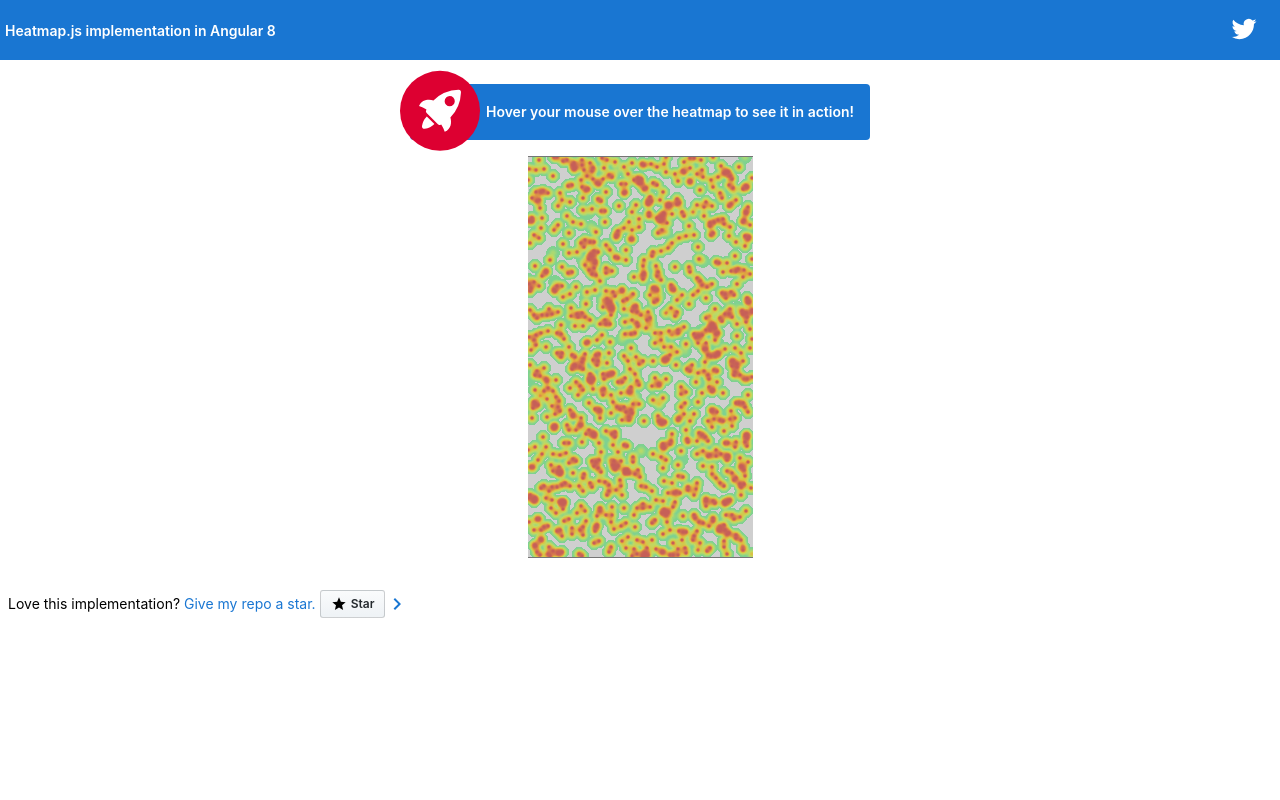
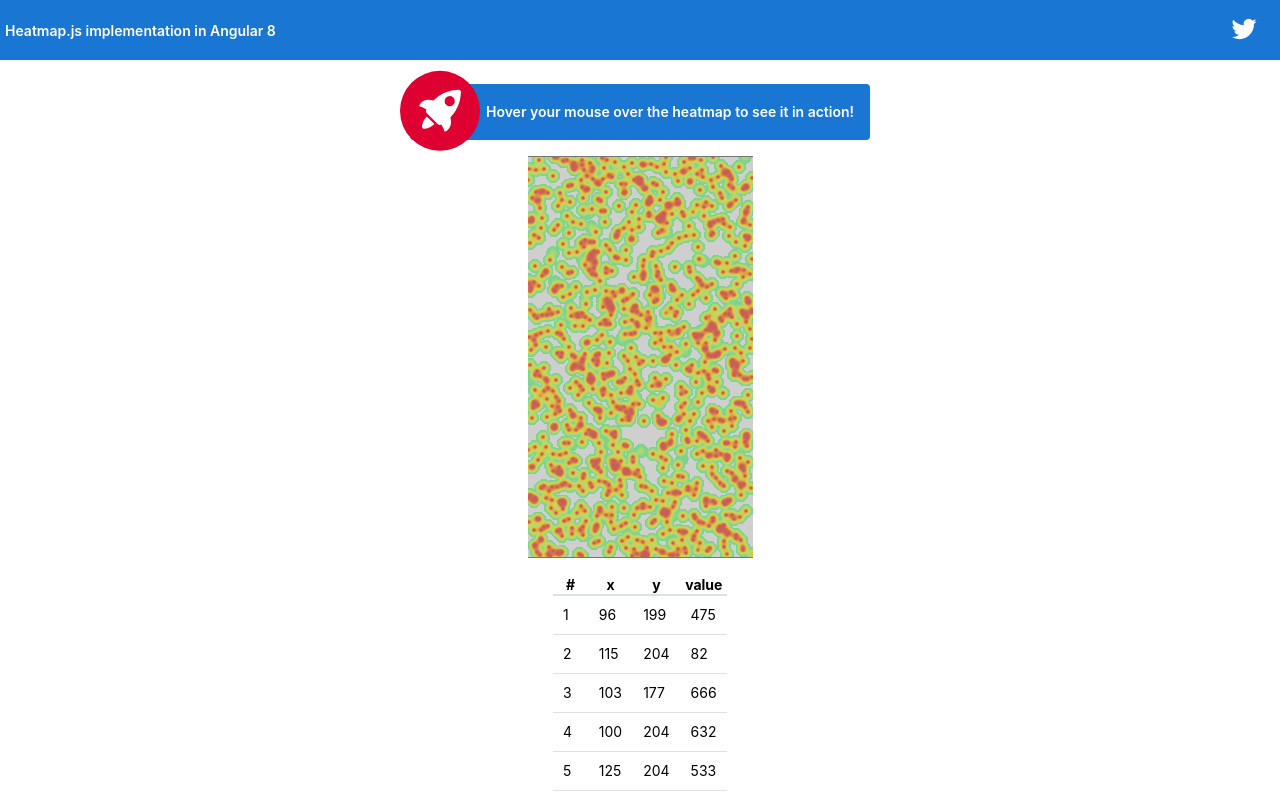
Before and after one commit to idris-rampurawala/angular-heatmapjs, an Angular app: page / in a window 1280 px wide. Both pictures are taken after a click on the element 640 px from the left and 357 px from the top of the page. Shown: the top 800 px of the page. Built offline with nearby package versions, Linux system fonts and the light colour scheme.

Commit message:
Added coordinates table when clicked on heatmap

```diff
--- a/src/app/app.component.html
+++ b/src/app/app.component.html
@@ -55,6 +55,27 @@
     (mouseenter)="heatmapMouseEnter()" (click)="mouseCircleClick($event)">
     <div class="overlay"></div>
   </div>
+
+  <div *ngIf="selectedCoordinates.length" class="table-container">
+    <table class="table">
+      <thead>
+        <tr>
+          <th>#</th>
+          <th>x</th>
+          <th>y</th>
+          <th>value</th>
+        </tr>
+      </thead>
+      <tbody>
+        <tr *ngFor="let coord of selectedCoordinates; let i=index;">
+          <td>{{ i+1 }}</td>
+          <td>{{ coord.x }}</td>
+          <td>{{ coord.y }}</td>
+          <td>{{ coord.value }}</td>
+        </tr>
+      </tbody>
+    </table>
+  </div>
 </div>
 
 
--- a/src/app/app.component.scss
+++ b/src/app/app.component.scss
@@ -1,7 +1,7 @@
 // variables
 $screen-width: 225px;
-.heading{
-    padding-left: 5px;
+.heading {
+  padding-left: 5px;
 }
 #heatmapContainer {
   width: $screen-width;
@@ -41,3 +41,28 @@ $screen-width: 225px;
     background-image: linear-gradient(315deg, #9dc5c3 0%, #5e5c5c 74%);
   }
 }
+
+// table css
+.table-container {
+  padding-top: 1.2rem;
+  .table {
+    width: 100%;
+    margin-bottom: 1rem;
+    background-color: transparent;
+    border-collapse: collapse;
+    thead {
+      th {
+        border-bottom: 2px solid #dee2e6;
+      }
+    }
+    tbody {
+      height: 300px;
+      overflow-y: auto;
+      td,
+      th {
+        padding: 0.75rem;
+        border-top: 1px solid #dee2e6;
+      }
+    }
+  }
+}
--- a/src/app/app.component.ts
+++ b/src/app/app.component.ts
@@ -28,6 +28,7 @@ export class AppComponent implements OnInit {
   };
   heatmap: any = null;
   coordinates: Array<Coordinate> = []
+  selectedCoordinates: Array<Coordinate> = []
   heatmapContainer: HTMLElement;
   tooltip: HTMLElement;
   isMouseInsideHeatmap = false;
@@ -137,7 +138,8 @@ export class AppComponent implements OnInit {
         }
       }
     }
-    console.log(this.fetchXYPositionTaskList(circlePositionsXY));
+    this.selectedCoordinates = this.fetchXYPositionTaskList(circlePositionsXY);
+    console.log(this.selectedCoordinates);
   }
 
   fetchXYPositionTaskList(circlePositionsXY: Set<string>): Array<Coordinate> {
```
